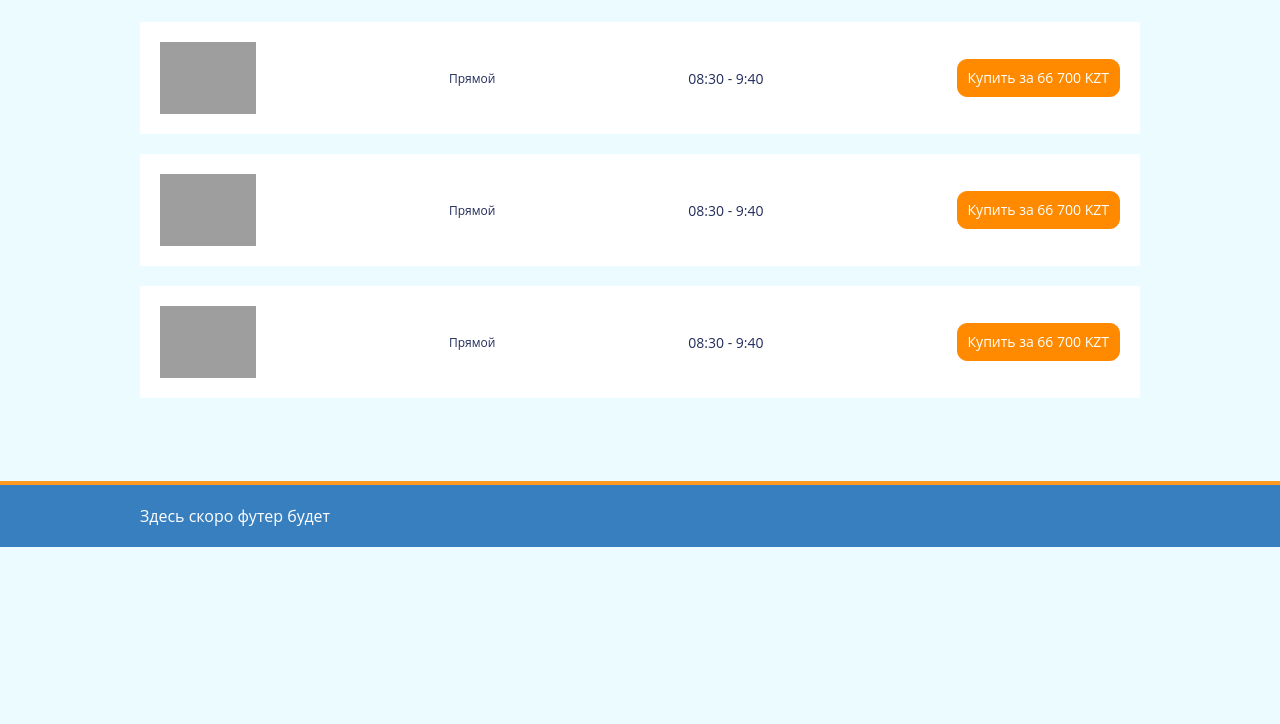
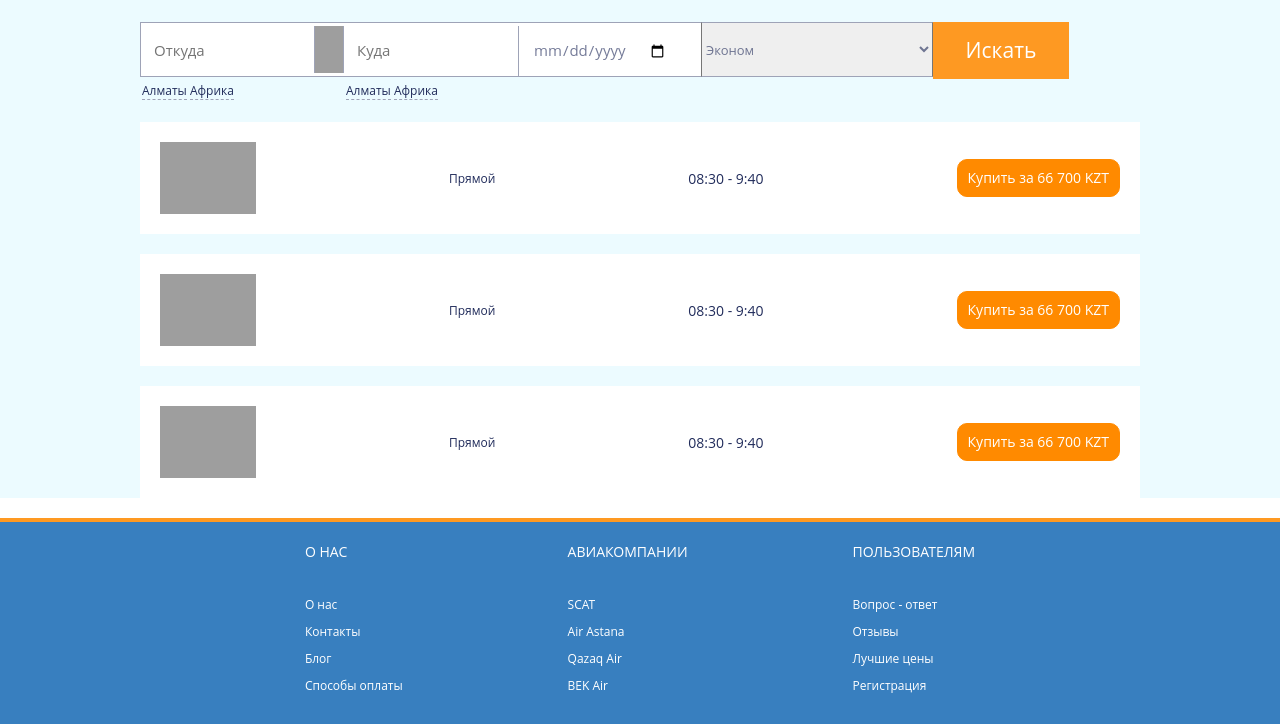
Before and after one commit to dremedys/choco-travel, a PHP site: page /index-result.html in a window 1280 px wide. Shown: the part 511-1235 px from the top of the page. Before the commit the page ends 1058 px from the top, so only its background shows below. Run offline with PHP 8.4, Linux system fonts and the light colour scheme; grey boxes are pictures that could not be loaded.

Commit message:
fix: add layout js, railway page

```diff
--- a/index-result.html
+++ b/index-result.html
@@ -12,6 +12,44 @@
 <body>
 <div class="main-layout">
     <div class="container">
+        <div class="search">
+            <div class="search__input">
+                <input placeholder="Откуда" style="border-right:none;" type="text"/>
+                <p class="example">
+                    <span>Алматы</span>
+                    <span>Африка</span>
+                </p>
+            </div>
+            <button class="search__swap">
+                <div></div>
+            </button>
+            <div class="search__input">
+                <input placeholder="Куда" style="border-left: none; border-right: none" type="text"/>
+                <p class="example">
+                    <span>Алматы</span>
+                    <span>Африка</span>
+                </p>
+            </div>
+            <div class="search-form__date_choose">
+                <div class="search-form__date_choose__event"></div>
+                <div class="left-line"></div>
+                <input class="event__input-no" placeholder="Дата" type="date">
+                <!--                <div class="event__input-no">Дата</div>-->
+                <div class="clear"></div>
+            </div>
+            <select class="search-form__passengers">
+                <div class="left-line"></div>
+                <div class="psngrs_type">Класс</div>
+                <div class="psngrs_number">Эконом</div>
+                <option value="efwwf">Эконом</option>
+                <option value="efwwf">Бизнес</option>
+                <option value="efwwf">Комфорт+</option>
+
+            </select>
+            <button class="search__submit">
+                <a href="./index-result.html">Искать</a>
+            </button>
+        </div>
         <div class="card">
             <div class="card__content">
                 <img src="https://www.chocotravel.com/media/images/logo/medium_logo/DV.png">
--- a/js/main-layout.js
+++ b/js/main-layout.js
@@ -20,7 +20,7 @@ const insertChocoProjects = () => {
                 <img src="https://www.chocotravel.com/media/v3/media/images/chocoprojects/chocofood.svg"/>
             </a>
         </nav>
-        <a class="choco-projects__login">
+        <a href="../choco-travel/login-email.html" class="choco-projects__login">
             Войти
         </a>
     </div>
@@ -38,11 +38,11 @@ const insertHeader = () => {
                 <img alt="" src="https://www.chocotravel.com/media/v3/media/images/chocotravel-logo.svg">
             </a>
             <ul class="main-menu">
-                <a href="../index.html" class="main-menu__item">
+                <a href="../choco-travel/index.html" class="main-menu__item">
                     <img alt="" src="https://www.chocotravel.com/media/v3/media/images/plane.svg">
                     <p>Авиабилеты</p>
                 </a>
-                <a href="../railway.html" class="main-menu__item">
+                <a href="../choco-travel/railway.html" class="main-menu__item">
                     <img alt="" src="https://www.chocotravel.com/media/v3/media/images/jd_ticket.png">
                     <p>ЖД Билеты</p>
                 </a>
@@ -50,13 +50,17 @@ const insertHeader = () => {
                     <img alt="" src="https://www.chocotravel.com/media/v3/media/images/hotel.svg">
                     <p>Отели</p>
                 </a>
-                <a class="main-menu__item">
+                <a  href="../choco-travel/rentalcars.html" class="main-menu__item">
                     <img alt="" src="https://www.chocotravel.com/media/v3/media/images/rentalcars.svg">
                     <p>Аренда авто</p>
                 </a>
-                <a class="main-menu__item">
+                <a href="../choco-travel/visa.html" class="main-menu__item">
                     <img alt="" src="https://www.chocotravel.com/media/v3/media/images/visa.svg">
                     <p>Виза</p>
+                </a>
+                <a href="../choco-travel/tours.html" class="main-menu__item">
+                    <img alt="" src="https://www.chocotravel.com/media/v3/media/images/tours.svg">
+                    <p>Туры</p>
                 </a>
             </ul></header>
         `;
@@ -68,7 +72,30 @@ const insertFooter = () => {
     const html = document.createElement('footer');
     html.className = 'footer';
     html.innerHTML = `<div class="container">
-        Здесь скоро футер будет
+        <div class="footer__top">
+            <div  class="footer__nav">
+                <p class="nav__title">О нас</p>
+                <a href="../choco-travel/about.html" class="nav__item">О нас</a>
+                <a href="../choco-travel/contacs.html" class="nav__item">Контакты</a>
+                <a class="nav__item">Блог</a>
+                <a class="nav__item">Способы оплаты</a>
+            </div>
+            <div class="footer__nav">
+                <p class="nav__title">Авиакомпании</p>
+                <a href="../choco-travel/faq.html" class="nav__item">SCAT</a>
+                <a class="nav__item">Air Astana</a>
+                <a class="nav__item">Qazaq Air</a>
+                <a class="nav__item">BEK Air</a>
+            </div>
+             <div class="footer__nav">
+                <p class="nav__title">Пользователям</p>
+                <a href="../choco-travel/faq.html" class="nav__item">Вопрос - ответ</a>
+                <a class="nav__item">Отзывы</a>
+                <a class="nav__item">Лучшие цены</a>
+                <a class="nav__item">Регистрация</a>
+            </div>
+        </div>
+</div>
     </div>`
     const body = document.querySelector('body');
     body.insertBefore(html, body.lastChild);
--- a/styles/footer.css
+++ b/styles/footer.css
@@ -4,3 +4,31 @@
     border-top: 4px solid #fe9922;
     padding: 20px 0px;
 }
+
+.footer__top {
+    display: flex;
+    align-items: flex-start;
+    justify-content: space-evenly;
+}
+
+.footer__nav {
+
+}
+
+.footer__nav a {
+    display: block;
+}
+
+.nav__title {
+    margin-bottom: 20px;
+    font-size: 14px;
+    text-transform: uppercase;
+    padding-bottom: 15px;
+}
+
+.nav__item {
+    margin-bottom: 10px;
+    text-decoration: none;
+    color: #fff;
+    font-size: 12px;
+}
--- a/styles/index.css
+++ b/styles/index.css
@@ -319,6 +319,7 @@ input[type="date"] {
     font-size: 13px;
     color: #3b3e4d;
     padding-bottom: 32px;
+    line-height: 20px;
 }
 
 .about-us ul {
--- a/styles/normalise.css
+++ b/styles/normalise.css
@@ -236,6 +236,10 @@ fieldset {
  * 3. Remove the padding so developers are not caught out when they zero out
  *    `fieldset` elements in all browsers.
  */
+a {
+    color: inherit;
+    text-decoration: none;
+}
 
 legend {
     box-sizing: border-box; /* 1 */
```
Also changed, not shown: railway-result.html (added, +177 -0 lines), railway.html (+4 -3 lines), styles/railway-result.css (added, +84 -0 lines), 1 other file.
